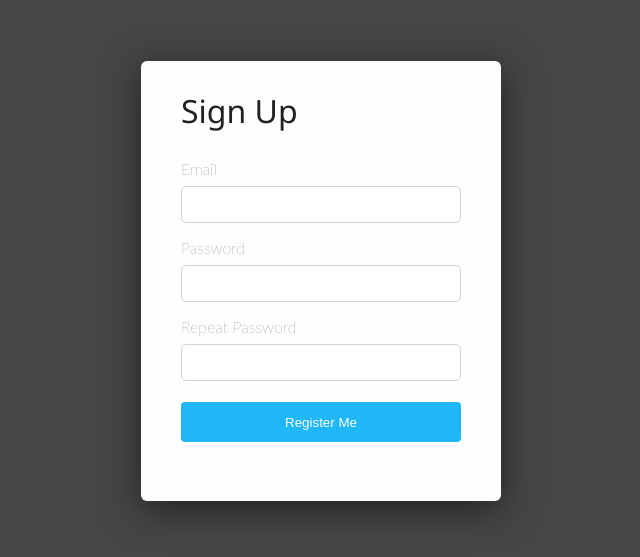
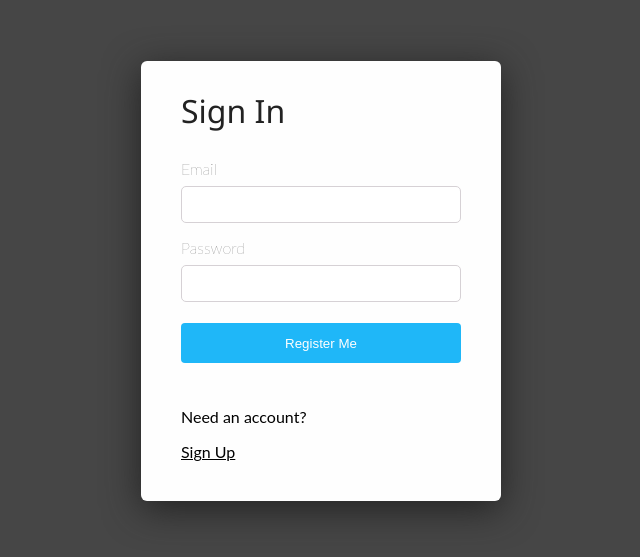
Before and after one commit to iDoc1/Jam-Session, a React (Create React App) app in the folder frontend/: page / in a window 1280 px wide. Shown: the part 119-676 px from the top of the page, without its empty margins (319-959 px from the left). Built offline with nearby package versions, Linux system fonts and the light colour scheme.

Commit message:
refactored SignInForm to a functional component from a class-based componenent

```diff
--- a/frontend/src/App.tsx
+++ b/frontend/src/App.tsx
@@ -1,12 +1,12 @@
 import React from 'react';
 import './App.css';
 import SignUp  from './components/SignUpForm'
-import { SignIn } from './components/SignInForm'
+import SignIn from './components/SignInForm'
 
 function App() {
   return (
-    <SignUp/>
-    // <SignIn/>
+    // <SignUp/>
+    <SignIn/>
   )
 }
 
--- a/frontend/src/components/SignInForm.tsx
+++ b/frontend/src/components/SignInForm.tsx
@@ -1,4 +1,4 @@
-import React from "react";
+import React, { useState } from "react";
 import "./style.css"
 
 const emailRegex = RegExp(/^\s?[A-Z0–9]+[A-Z0–9._+-]{0,}@[A-Z0–9._+-]+\.[A-Z0–9]{2,4}\s?$/i);
@@ -14,69 +14,51 @@ interface SignInState {
     errors : string
 }
 
-export class SignIn extends React.Component<SignInProps, SignInState>{
-    constructor(props: SignInProps) {
-        super(props)
-        const initialState = {
-            email : '',
-            password : '',
-            errors : ''
-        }
-        this.state = initialState;
-        this.handleChange = this.handleChange.bind(this)
-    }
-    handleChange = (event: any) => {
+function SignIn() {
+    const [email, setEmail] = useState('');
+    const [password, setPassword] = useState('');
+    const [error, setError] = useState('')
+
+    const handleChange = (event: any) => {
         event.preventDefault()
         const { name, value } = event.target;
-        let errors = this.state.errors;
-        // switch( name ) {
-        //     case 'email':
-        //         errors.email = emailRegex.test(value)? '': 'Email is not valid!';
-        //         break
-        //     case 'password':
-        //         errors.password = value.length < 8 ? 'Password must be eight characters long!': '';
-        //         break
-        //     default:
-        //         break
-        // }
-        this.setState(Object.assign(this.state, {errors, [name]: value}))
-        console.log(this.state)
+        switch( name ) {
+            case 'email':
+                setEmail(value)
+                break
+            case 'password':
+                setPassword(value)
+                break
+            default:
+                break
         }
-    handleSubmit = (event:any) => {
+    }
+    const handleSubmit = (event:any) => {
         event.preventDefault();
-        let errors = this.state.errors;
-
-        if (!this.state.email || !this.state.password) {
-
-            this.setState({
-                errors: 'Missing Username and/or Password'
-            })
-
-            // this.state.errors.credentials = 'Missing Username and/or Password'
+        if (!email || !password) {
+            setError('Missing Username and/or Password')
+            setTimeout(() =>{
+                setError('');
+            }, 3000)
         }
-        console.log(this.state);
-
-
     }
 
-    render() {
-        const { errors } = this.state
     return (
         <div className='wrapper'>
         <div className='form-wrapper'>
             <h2>Sign In</h2>
-               <form onSubmit={this.handleSubmit} noValidate >
+            <form onSubmit={handleSubmit} noValidate >
                 <div className='email'>
                     <label htmlFor="email">Email</label>
-                     <input type='email' name='email' onChange={this.handleChange}/>
+                    <input type='email' name='email' onChange={handleChange}/>
                 </div>
                 <div className='password'>
                     <label htmlFor="password">Password</label>
-                     <input type='password' name='password' onChange={this.handleChange}/>
+                    <input type='password' name='password' onChange={handleChange}/>
                 </div>
                 <div className='submit'>
                     <button>Register Me</button>
-                     {errors.length > 0 && <span style={{color: "red"}}>{errors}</span>}
+                    {error.length > 0 && <span style={{color: "red"}}>{error}</span>}
                 </div>
                 <div className='needAccount'>
                 <p>Need an account? <br/></p>
@@ -88,5 +70,5 @@ export class SignIn extends React.Component<SignInProps, SignInState>{
         </div>
     </div>
     );
-    }
-}
+};
+export default SignIn
```
Lines whose indentation alone changed are shown as unchanged.
